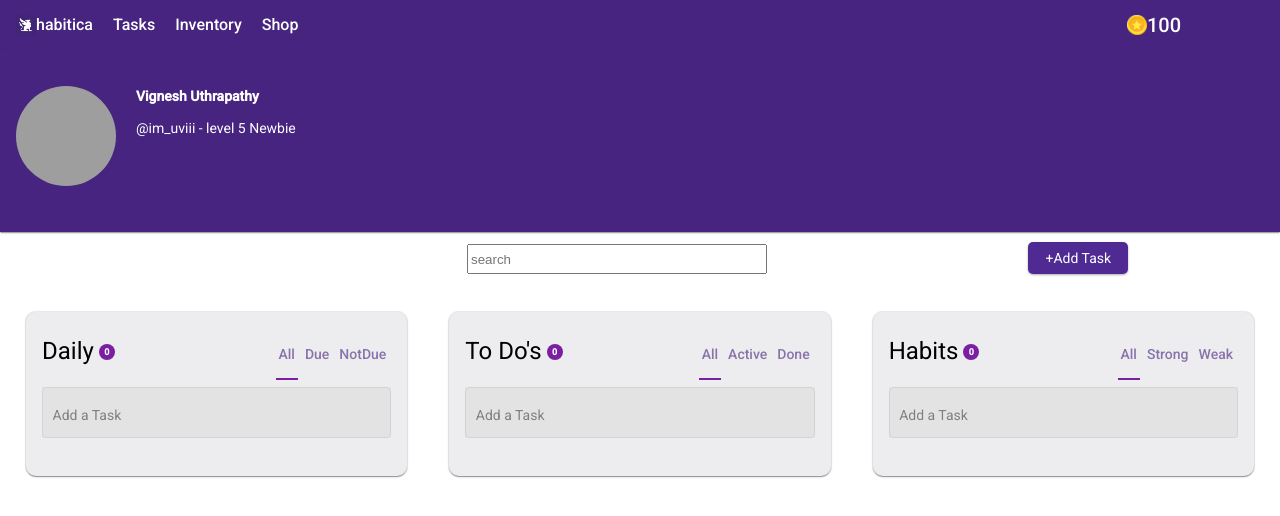
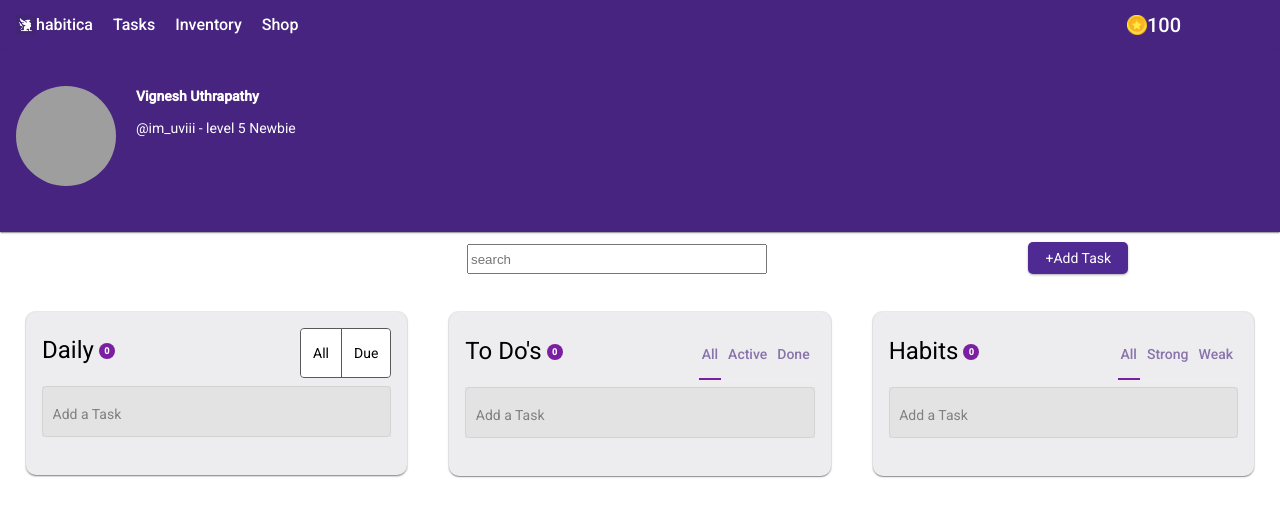
Before and after one commit to vigneshuthra/habitica-NEW, an Angular app: page /tasks in a window 1280 px wide. Shown: the top 516 px of the page. Built offline with nearby package versions, Linux system fonts and the light colour scheme; grey boxes are pictures that could not be loaded.

Commit message:
updated filter buttons

```diff
--- a/src/app/daily/daily.component.html
+++ b/src/app/daily/daily.component.html
@@ -12,11 +12,10 @@
       ></div>
     </div>
     <div class="tabContainer">
-      <mat-tab-group animationDuration="0ms">
-        <mat-tab label="All">  </mat-tab>
-        <mat-tab label="Due">  </mat-tab>
-        <mat-tab label="NotDue">  </mat-tab>
-      </mat-tab-group>
+      <mat-button-toggle-group name="fontStyle" aria-label="Font Style">
+        <mat-button-toggle value="bold">All</mat-button-toggle>
+        <mat-button-toggle value="italic">Due</mat-button-toggle>
+      </mat-button-toggle-group>
     </div>
   </div>
   <app-item-list
--- a/src/app/daily/daily.component.scss
+++ b/src/app/daily/daily.component.scss
@@ -35,3 +35,7 @@
   margin: 2px!important;
   color: #472480 !important;
  }
+ ::ng-deep .mat-button-toggle-button{
+  background-color: white !important;
+  color: black !important;
+ }
--- a/src/app/daily/daily.component.ts
+++ b/src/app/daily/daily.component.ts
@@ -24,12 +24,10 @@
   }
 
   public onAddDaily(name: string) {
-    this._dailyService.addDaily(name)
+    this._dailyService.addDaily(name);
     // console.log(typeof name, 'print');
     // this._dailyService.setCount();
     // this._dailyService.createTask(name);
   }
 
-
-
 }
--- a/src/app/daily/daily.module.ts
+++ b/src/app/daily/daily.module.ts
@@ -14,6 +14,7 @@
 import { ItemModule } from '../item/item.module';
 import { ItemListModule } from '../item-list/item-list.module';
 import {MatTabsModule} from '@angular/material/tabs';
+import {MatButtonToggleModule} from '@angular/material/button-toggle';
 
 @NgModule({
   imports: [
@@ -29,7 +30,8 @@
     MatInputModule,
     MatBadgeModule,
     ItemListModule,
-    MatTabsModule
+    MatTabsModule,
+    MatButtonToggleModule
   ],
   declarations: [DailyComponent],
   providers: [DailyService],
```
